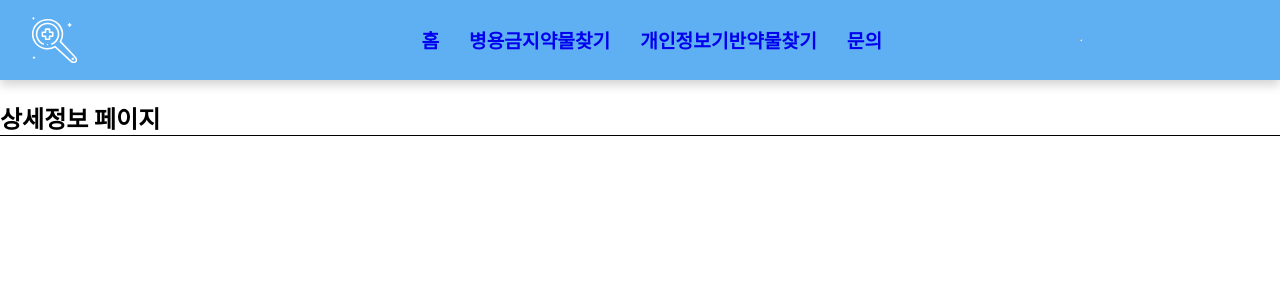
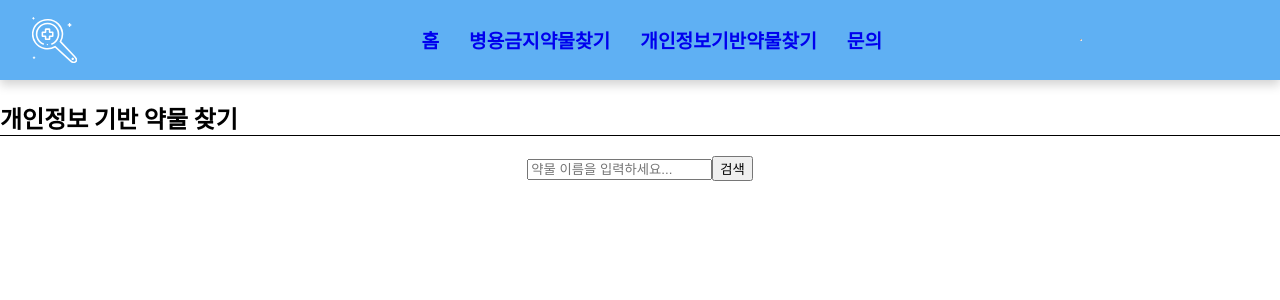
Before and after one commit to LovellR/GSS_Project, a React (Create React App) app in the folder oss-project/: page /detail in a window 1280 px wide. Shown: the top 300 px of the page. Built offline with nearby package versions, Linux system fonts and the light colour scheme.

Commit message:
검색창 생성

```diff
--- a/oss-project/src/JS/Detail.js
+++ b/oss-project/src/JS/Detail.js
@@ -3,9 +3,11 @@ import React from 'react';
 const Detail = () => {
     return (
         <div>
-            <h2>
-                상세정보 페이지
-            </h2>
+            <h2>개인정보 기반 약물 찾기</h2>
+            <div className="search-container">
+                <input type="text" placeholder="약물 이름을 입력하세요..." />
+                <button type="submit">검색</button>
+            </div>
         </div>
     );
 };
```
